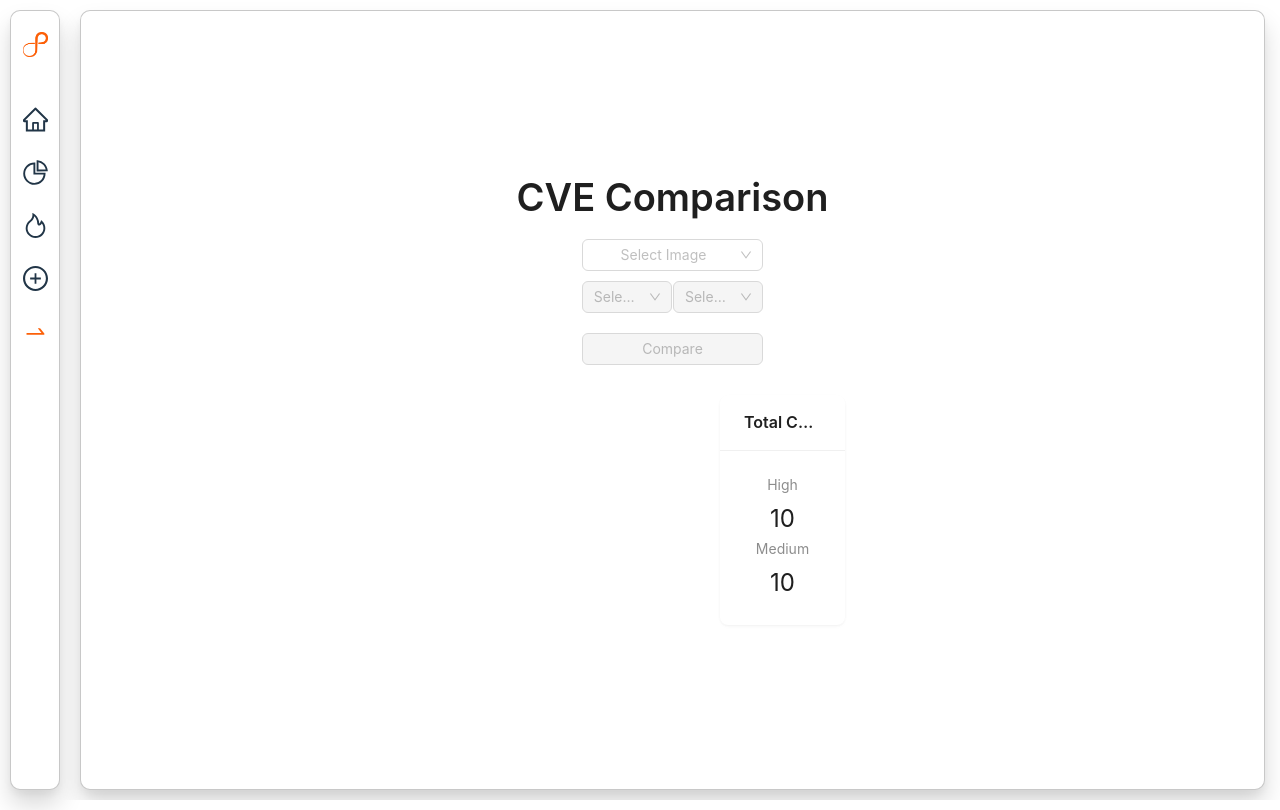
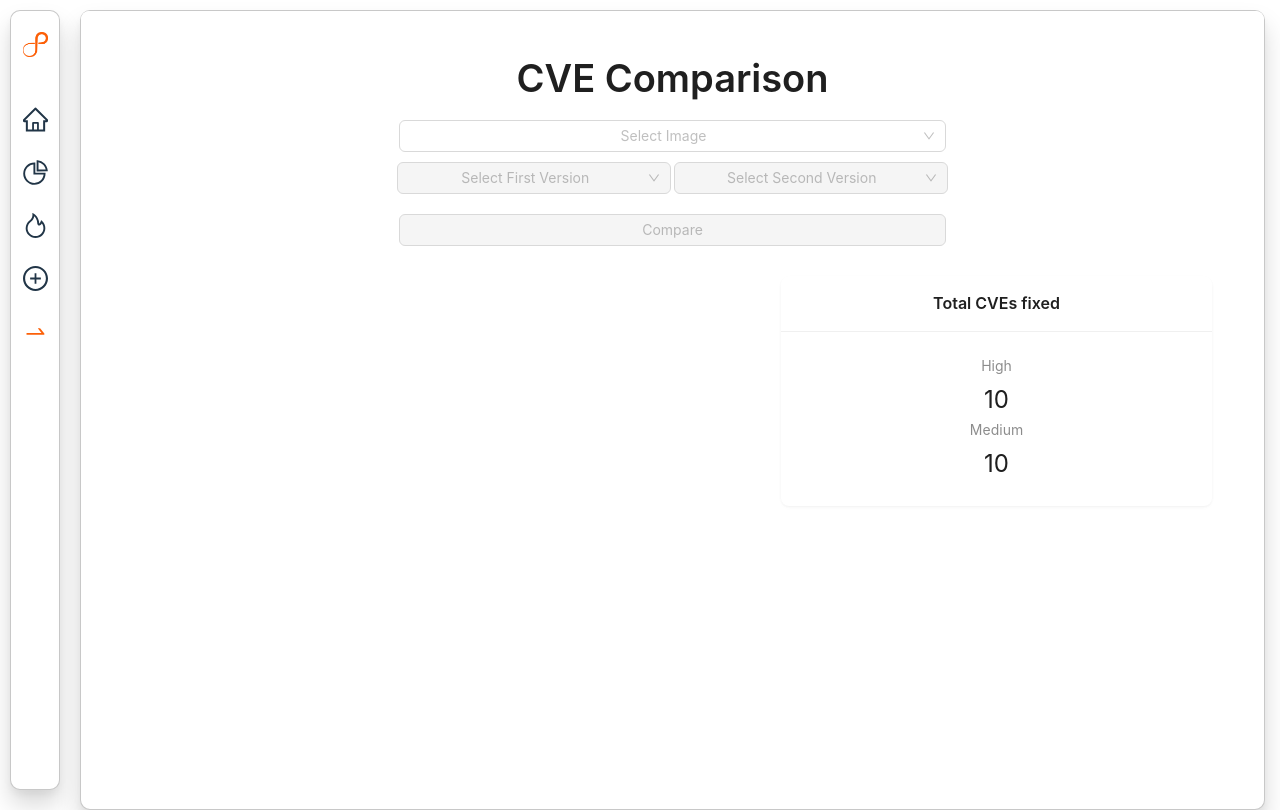
Before and after one commit to lawlie8/matrikas, a React (Vite) app in the folder matrikas-ui/: page /comparecves in a window 1280 px wide. Built offline with nearby package versions, Linux system fonts and the light colour scheme.

Commit message:
Update CVEComparison.css

```diff
--- a/matrikas-ui/src/pages/comparecves/CVEComparison.css
+++ b/matrikas-ui/src/pages/comparecves/CVEComparison.css
@@ -1,8 +1,7 @@
 .cve-comparison-page {
   display: flex;
   justify-content: center;
-  align-items: center;
-  min-height: calc(100vh - 20px);
+  align-items: flex-start;
   margin: 10px;
   position: absolute;
   width: calc(100% - 95px);
@@ -12,10 +11,10 @@
   border: 1px solid #1a1a1a3d;
   box-shadow: rgba(0, 0, 0, 0.15) 0px 15px 25px, rgba(0, 0, 0, 0.05) 0px 5px 10px;
   background-color: white;
+  height: 100%;
 }
 
 .cve-comparison-card {
-  max-width: 800px;
   width: 100%;
   padding: 20px;
   box-shadow: none;
@@ -36,3 +35,7 @@
 .ant-table {
   margin-top: 20px;
 }
+
+.ant-card .ant-card-body {
+  width: 100%;
+}
```
